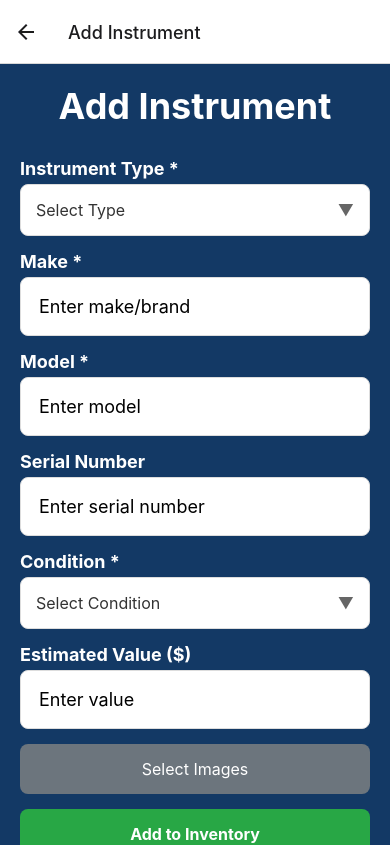
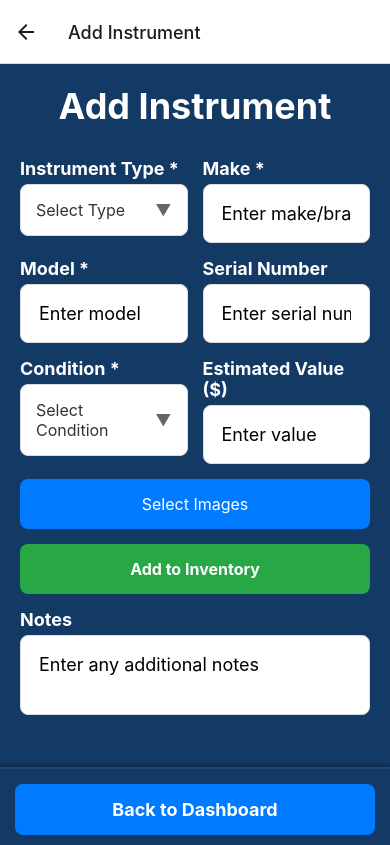
Before and after one commit to dps3ven/my_stuff, a React Native app: screen /AddInstrument in a window 390 px wide. Shown: the top 845 px of the page. Built offline with nearby package versions, Linux system fonts and the light colour scheme.

Commit message:
lower dashboard visible

```diff
--- a/screens/AddInstrumentScreen.js
+++ b/screens/AddInstrumentScreen.js
@@ -143,6 +143,8 @@ export default function AddInstrumentScreen({ navigation, route }) {
             <View style={Platform.OS === 'web' && instrument.images.length > 0 ? styles.formColumn : null}>
               <Text style={styles.title}>Add Instrument</Text>
 
+              <View style={styles.formRow}>
+                <View style={styles.formField}>
                   <Text style={styles.label}>Instrument Type *</Text>
                   {renderCollapsiblePicker(
                     INSTRUMENT_TYPES,
@@ -151,7 +153,9 @@ export default function AddInstrumentScreen({ navigation, route }) {
                     showTypePicker,
                     setShowTypePicker
                   )}
+                </View>
 
+                <View style={styles.formField}>
                   <Text style={styles.label}>Make *</Text>
                   <TextInput
                     style={styles.input}
@@ -159,7 +163,11 @@ export default function AddInstrumentScreen({ navigation, route }) {
                     onChangeText={(text) => setInstrument({ ...instrument, brand: text })}
                     placeholder="Enter make/brand"
                   />
+                </View>
+              </View>
 
+              <View style={styles.formRow}>
+                <View style={styles.formField}>
                   <Text style={styles.label}>Model *</Text>
                   <TextInput
                     style={styles.input}
@@ -167,7 +175,9 @@ export default function AddInstrumentScreen({ navigation, route }) {
                     onChangeText={(text) => setInstrument({ ...instrument, model: text })}
                     placeholder="Enter model"
                   />
+                </View>
 
+                <View style={styles.formField}>
                   <Text style={styles.label}>Serial Number</Text>
                   <TextInput
                     style={styles.input}
@@ -175,7 +185,11 @@ export default function AddInstrumentScreen({ navigation, route }) {
                     onChangeText={(text) => setInstrument({ ...instrument, serialNumber: text })}
                     placeholder="Enter serial number"
                   />
+                </View>
+              </View>
 
+              <View style={styles.formRow}>
+                <View style={styles.formField}>
                   <Text style={styles.label}>Condition *</Text>
                   {renderCollapsiblePicker(
                     CONDITIONS,
@@ -184,7 +198,9 @@ export default function AddInstrumentScreen({ navigation, route }) {
                     showConditionPicker,
                     setShowConditionPicker
                   )}
+                </View>
 
+                <View style={styles.formField}>
                   <Text style={styles.label}>Estimated Value ($)</Text>
                   <TextInput
                     style={styles.input}
@@ -193,6 +209,8 @@ export default function AddInstrumentScreen({ navigation, route }) {
                     placeholder="Enter value"
                     keyboardType="numeric"
                   />
+                </View>
+              </View>
 
               <TouchableOpacity style={styles.imageButton} onPress={pickImage}>
                 <Text style={styles.imageButtonText}>Select Images</Text>
@@ -292,7 +310,7 @@ const styles = StyleSheet.create({
   },
   scrollContent: {
     padding: 20,
-    paddingBottom: 200,
+    paddingBottom: 120,
     flexGrow: 1,
   },
   title: {
@@ -301,6 +319,15 @@ const styles = StyleSheet.create({
     textAlign: 'center',
     marginBottom: 30,
     color: '#fff',
+  },
+  formRow: {
+    flexDirection: Platform.OS === 'web' ? 'row' : 'column',
+    gap: 15,
+    marginBottom: 0,
+  },
+  formField: {
+    flex: 1,
+    minWidth: Platform.OS === 'web' ? 0 : '100%',
   },
   label: {
     fontSize: Platform.OS === 'web' ? 18 : 16,
@@ -358,7 +385,7 @@ const styles = StyleSheet.create({
     color: '#333',
   },
   imageButton: {
-    backgroundColor: '#6c757d',
+    backgroundColor: '#007bff',
     padding: 15,
     borderRadius: 8,
     marginBottom: 15,
@@ -391,15 +418,30 @@ const styles = StyleSheet.create({
     backgroundColor: '#007bff',
     padding: 15,
     borderRadius: 8,
-    marginBottom: 50,
-    borderWidth: 2,
-    borderColor: '#fff',
+    width: '100%',
+    maxWidth: 400,
   },
   dashboardButtonText: {
     color: 'white',
     textAlign: 'center',
     fontSize: 18,
     fontWeight: 'bold',
+  },
+  fixedFooter: {
+    position: 'absolute',
+    bottom: 0,
+    left: 0,
+    right: 0,
+    backgroundColor: '#133965ff',
+    padding: 15,
+    alignItems: 'center',
+    borderTopWidth: 2,
+    borderTopColor: '#1e4976',
+    shadowColor: '#000',
+    shadowOffset: { width: 0, height: -2 },
+    shadowOpacity: 0.3,
+    shadowRadius: 4,
+    elevation: 10,
   },
   contentWrapper: {
     flexDirection: 'row',
```
Lines whose indentation alone changed are shown as unchanged.
